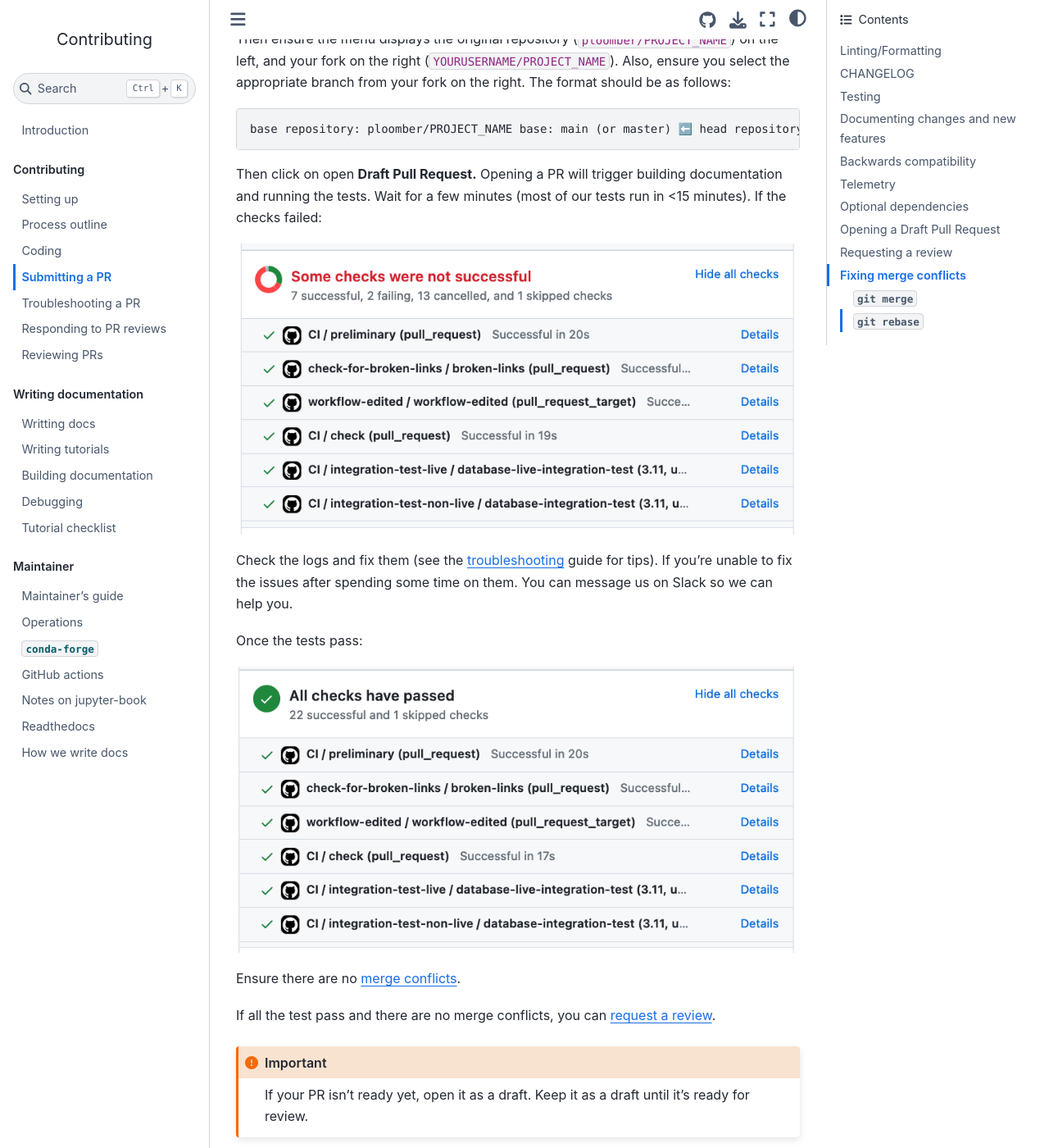
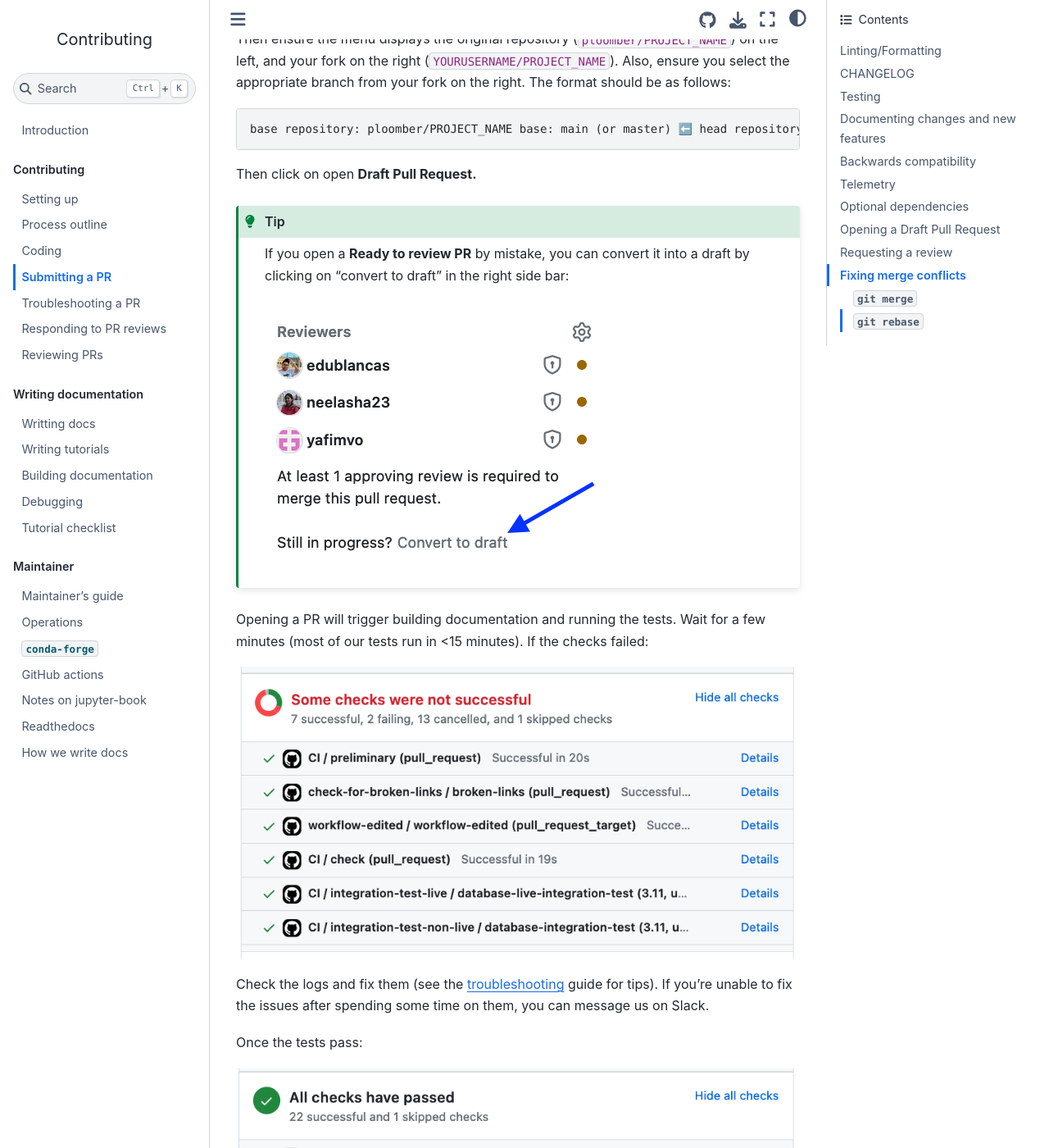
Before and after one commit to ploomber/contributing, a Jupyter Book: the page built from contributing/submitting-pr.md, in a window 1280 px wide and 1400 px high, scrolled down 7130 px. Shown: the whole window at 82% size. Built offline with Jupyter Book 1.0.4 settings and Sphinx 7.4.7 and the Sphinx Book theme 1.1.4, drawn with Linux system fonts in a browser that asks for light colours; some of the changed text lies outside the part shown.

````diff
--- a/contributing/submitting-pr.md
+++ b/contributing/submitting-pr.md
@@ -247,15 +247,24 @@ Then ensure the menu displays the original repository (`ploomber/PROJECT_NAME`)
 base repository: ploomber/PROJECT_NAME base: main (or master) ⬅️ head repository: YOURUSERNAME/PROJECT_NAME compare: YOURBRANCH
 ```
 
-Then click on open **Draft Pull Request.** Opening a PR will trigger building
-documentation and running the tests. Wait for a few minutes (most of our tests run in
+Then click on open **Draft Pull Request.**
+
+
+```{tip}
+If you open a **Ready to review PR** by mistake, you can convert it into a draft by
+clicking on "convert to draft" in the right side bar:
+
+![](../assets/convert-to-draft.png)
+```
+
+Opening a PR will trigger building documentation and running the tests. Wait for a few minutes (most of our tests run in
 <15 minutes). If the checks failed:
 
 ![](../assets/checks-failed.png)
 
 Check the logs and fix them (see the [troubleshooting](troubleshooting.md) guide
-for tips). If you're unable to fix the issues after spending some time on them. You
-can message us on Slack so we can help you.
+for tips). If you're unable to fix the issues after spending some time on them, you
+can message us on Slack.
 
 Once the tests pass:
 
@@ -264,7 +273,7 @@ Once the tests pass:
 
 Ensure there are no [merge conflicts](#fixing-merge-conflicts).
 
-If all the test pass and there are no merge conflicts,  you can [request a review](#requesting-a-review).
+If all the test pass and there are no merge conflicts, you can [request a review](#requesting-a-review).
 
 ```{important}
 If your PR isn't ready yet, open it as a draft. Keep it as a draft until it's ready for review.
````
Also changed, not shown: other parts of contributing/submitting-pr.md (+1 -1 lines), contributing/process-outline.md (+3 -4 lines), contributing/review.md (+5 -3 lines), assets/convert-to-draft.png (added).
